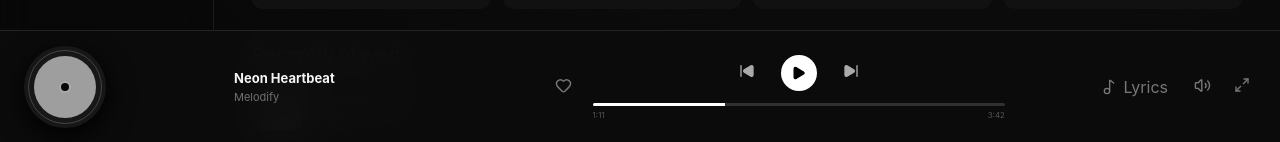
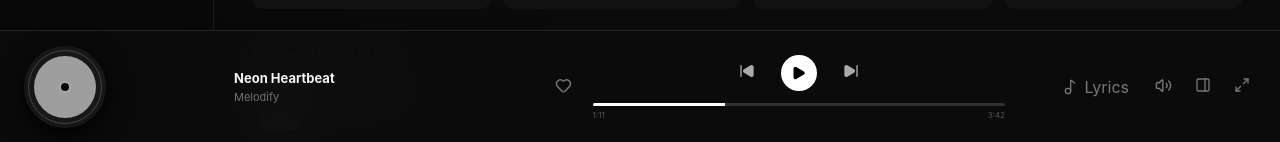
Before and after one commit to adiyandev/melodify, a React (Vite) app: page / in a window 1280 px wide. Shown: the part 658-800 px from the top of the page. Built offline with nearby package versions, Linux system fonts and the light colour scheme; grey boxes are pictures that could not be loaded.

Commit message:
Add Spotify-style right artist side panel

```diff
--- a/src/main.jsx
+++ b/src/main.jsx
@@ -30,6 +30,7 @@ function App(){
   const [progress,setProgress]=useState(32)
   const [search,setSearch]=useState('')
   const [sidebarOpen,setSidebarOpen]=useState(true)
+  const [artistPanelOpen,setArtistPanelOpen]=useState(false)
   const track=tracks[active]
 
   useEffect(()=>{ if(!playing)return; const id=setInterval(()=>setProgress(p=>p>=100?0:p+100/(track.duration||222)),1000); return()=>clearInterval(id)},[playing,track.duration])
@@ -66,18 +67,18 @@ function App(){
       {lyricsPage && <LyricsPage sidebarOpen={sidebarOpen} setSidebarOpen={setSidebarOpen} track={track} playing={playing} setPlaying={setPlaying} progress={progress} setProgress={setProgress} close={()=>setLyricsPage(false)} formatTime={formatTime}/>}
     </main>
 
-    <div className="now-playing">
+    {artistPanelOpen && <ArtistSidebar track={track} playTrack={playTrack} active={active} close={()=>setArtistPanelOpen(false)}/>}\n\n    <div className="now-playing">
       <div className="art-stage"><div className={'disc '+(playing?'spinning':'')}><img src={track.cover}/><span/></div></div>
       <div className="player-info"><div><strong>{track.title}</strong><span>{track.artist}</span></div><button><Heart size={17}/></button></div>
       <div className="controls"><div className="control-row"><button onClick={()=>playTrack((active-1+tracks.length)%tracks.length)}><SkipBack fill="currentColor"/></button><button className="play-main" onClick={()=>setPlaying(!playing)}>{playing?<Pause fill="currentColor"/>:<Play fill="currentColor"/>}</button><button onClick={()=>playTrack((active+1)%tracks.length)}><SkipForward fill="currentColor"/></button></div><div className="progress"><span style={{width:progress+'%'}}/></div><div className="time"><span>{formatTime(currentSeconds)}</span><span>{formatTime(track.duration||222)}</span></div></div>
-      <div className="player-actions"><button className={'lyrics '+(lyricsPage?'active':'')} onClick={()=>setLyricsPage(true)}><Music2 size={16}/>Lyrics</button><button><Volume2 size={17}/></button><button><Maximize2 size={16}/></button></div>
+      <div className="player-actions"><button className={'lyrics '+(lyricsPage?'active':'')} onClick={()=>setLyricsPage(true)}><Music2 size={16}/>Lyrics</button><button><Volume2 size={17}/></button><button onClick={()=>setArtistPanelOpen(v=>!v)} className={artistPanelOpen?'panel-active':''}><PanelRight size={16}/></button><button><Maximize2 size={16}/></button></div>
 
     </div>
   </div>
 }
 
 
-function ArtistSidebar({track,playTrack,active}){return <aside className="artist-sidebar"><div className="artist-sidebar-head"><span>NOW PLAYING</span><button><X size={16}/></button></div><div className="artist-feature"><img src={track.cover}/><div><strong>{track.artist}</strong><span>Artist</span></div><button className="follow-btn">Follow</button></div><div className="artist-section"><div className="artist-section-head"><h3>About the artist</h3><button>More</button></div><p>Melodify artists bring late-night sounds, neon moods and songs made for uninterrupted listening.</p></div><div className="artist-section"><h3>Popular</h3>{tracks.slice(0,4).map((t,i)=><button className={'artist-track '+(i===active?'current':'')} key={t.title} onClick={()=>playTrack(i)}><img src={t.cover}/><span><strong>{t.title}</strong><small>{t.artist}</small></span><Play size={14} fill="currentColor"/></button>)}</div></aside>}
+function ArtistSidebar({track,playTrack,active,close}){return <aside className="artist-sidebar"><div className="artist-sidebar-head"><span>NOW PLAYING</span><button onClick={close}><X size={16}/></button></div><div className="artist-feature"><img src={track.cover}/><div><strong>{track.artist}</strong><span>Artist</span></div><button className="follow-btn">Follow</button></div><div className="artist-section"><div className="artist-section-head"><h3>About the artist</h3><button>More</button></div><p>Melodify artists bring late-night sounds, neon moods and songs made for uninterrupted listening.</p></div><div className="artist-section"><h3>Popular</h3>{tracks.slice(0,4).map((t,i)=><button className={'artist-track '+(i===active?'current':'')} key={t.title} onClick={()=>playTrack(i)}><img src={t.cover}/><span><strong>{t.title}</strong><small>{t.artist}</small></span><Play size={14} fill="currentColor"/></button>)}</div></aside>}
 function HomePage({playTrack,setPage}){
  return <section className="page"><section className="hero"><div><p className="eyebrow">GOOD AFTERNOON</p><h1>Made for your mood.</h1><p className="sub">Your music, uninterrupted.</p></div><button className="circle-btn" onClick={()=>playTrack(0)}><Play fill="currentColor"/></button></section><Section title="Made for you" action="Show all" onAction={()=>setPage('library')}><div className="cards">{tracks.slice(0,4).map((t,i)=><TrackCard key={t.title} t={t} i={i} playTrack={playTrack}/>)}</div></Section><Section title="Recently played"><div className="recent">{tracks.slice(0,5).map((t,i)=><RecentRow key={t.title} t={t} onClick={()=>playTrack(i)}/>)}</div></Section></section>
 }
```
